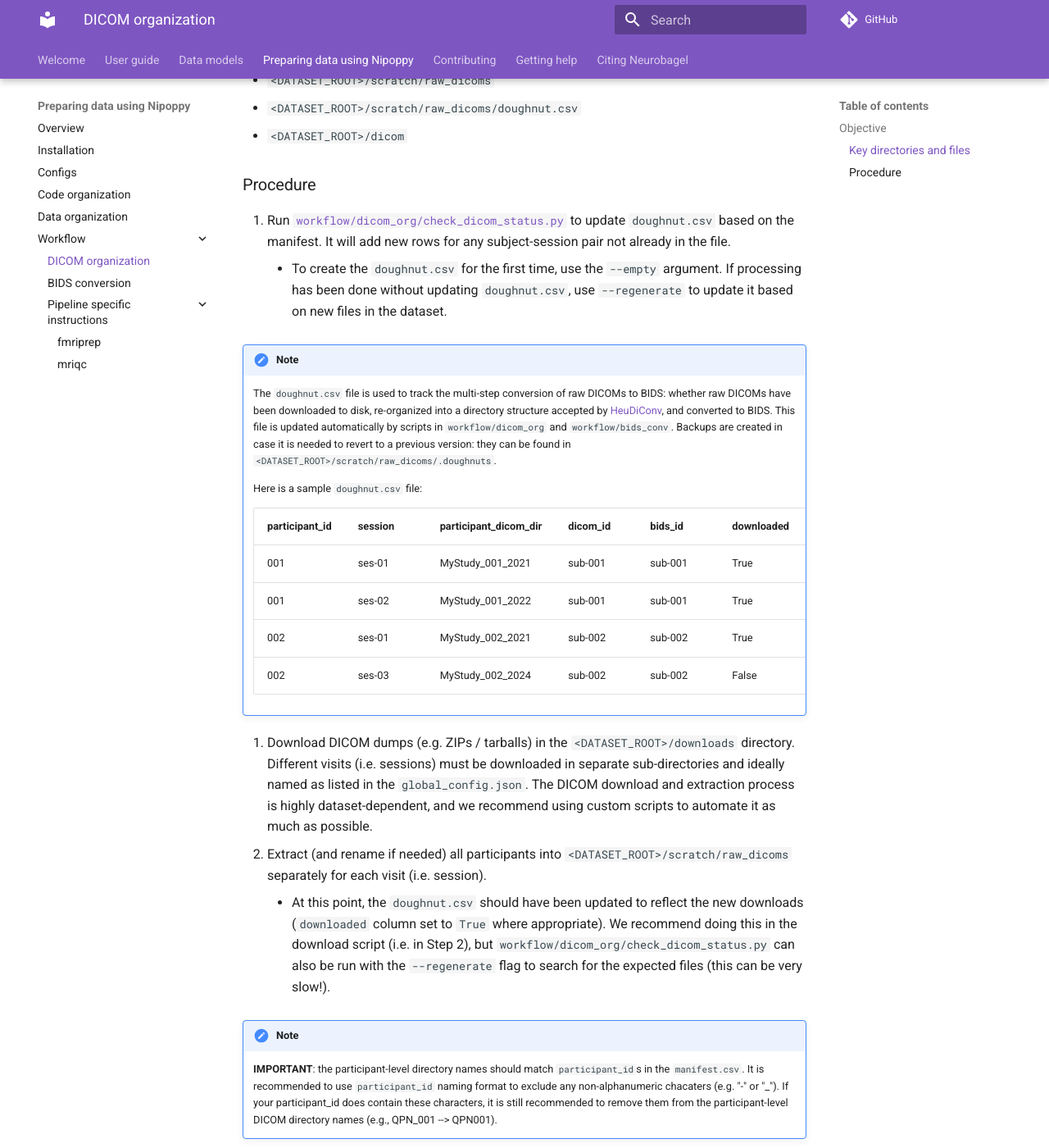
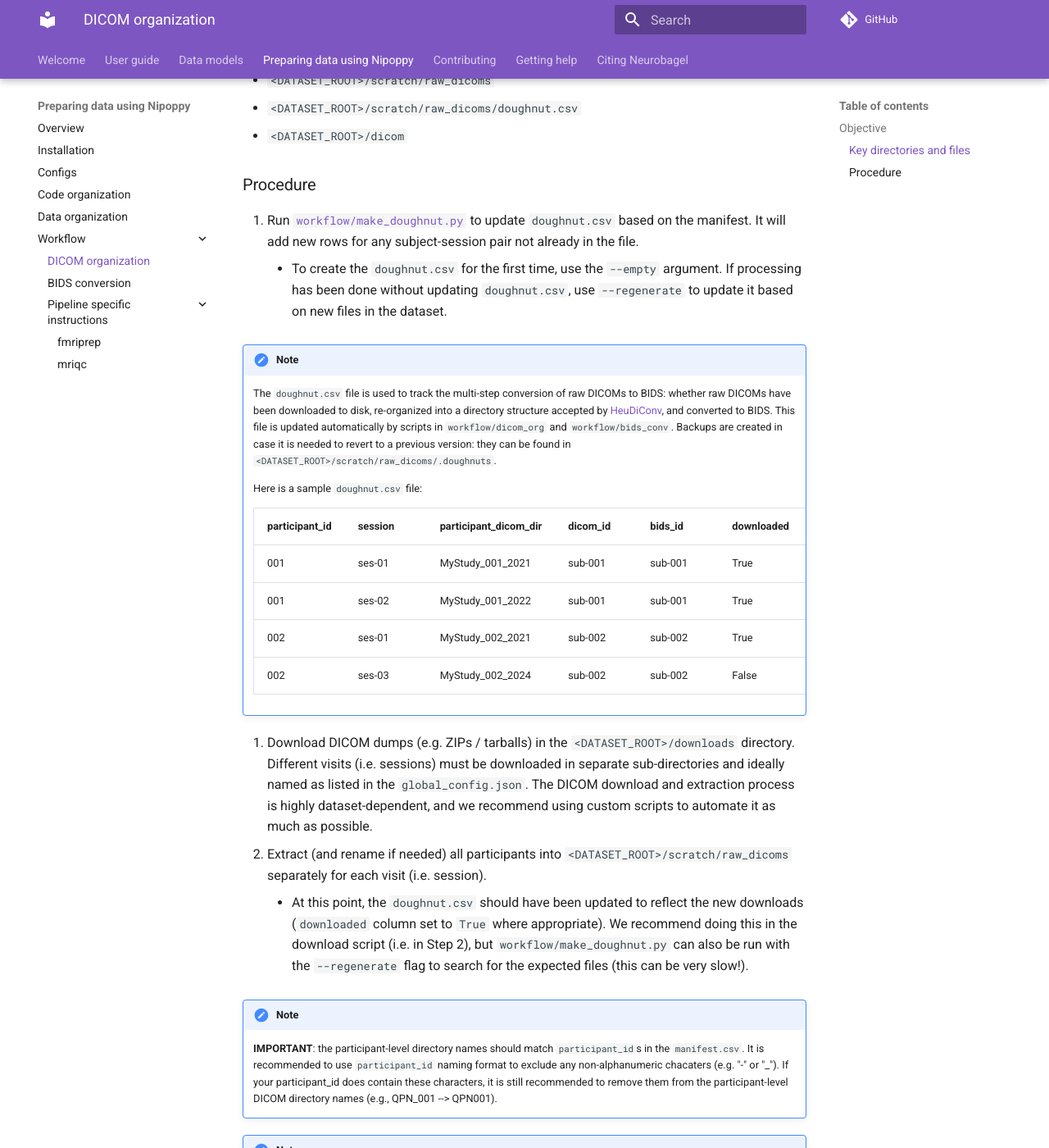
Before and after one commit to neurobagel/documentation, an MkDocs documentation site: the page built from docs/nipoppy/workflow/dicom_org.md, in a window 1280 px wide and 1400 px high, scrolled down 552 px. Shown: the whole window at 82% size. Built offline with MkDocs 1.6.1 and Material for MkDocs 9.7.7, drawn with Linux system fonts in a browser that asks for light colours; comment, search, counter and statistics services are not loaded.

```diff
--- a/docs/nipoppy/workflow/dicom_org.md
+++ b/docs/nipoppy/workflow/dicom_org.md
@@ -15,7 +15,7 @@
 
 ### Procedure
 
-1. Run [`workflow/dicom_org/check_dicom_status.py`](https://github.com/neurodatascience/nipoppy/blob/main/nipoppy/workflow/dicom_org/check_dicom_status.py) to update `doughnut.csv` based on the manifest. It will add new rows for any subject-session pair not already in the file.
+1. Run [`workflow/make_doughnut.py`](https://github.com/neurodatascience/nipoppy/blob/main/nipoppy/workflow/make_doughnut.py) to update `doughnut.csv` based on the manifest. It will add new rows for any subject-session pair not already in the file.
     - To create the `doughnut.csv` for the first time, use the `--empty` argument. If processing has been done without updating `doughnut.csv`, use `--regenerate` to update it based on new files in the dataset.
 
 !!! note
@@ -33,7 +33,7 @@
 
 2. Download DICOM dumps (e.g. ZIPs / tarballs) in the `<DATASET_ROOT>/downloads` directory. Different visits (i.e. sessions) must be downloaded in separate sub-directories and ideally named as listed in the `global_config.json`. The DICOM download and extraction process is highly dataset-dependent, and we recommend using custom scripts to automate it as much as possible.
 3. Extract (and rename if needed) all participants into `<DATASET_ROOT>/scratch/raw_dicoms` separately for each visit (i.e. session).
-    - At this point, the `doughnut.csv` should have been updated to reflect the new downloads (`downloaded` column set to `True` where appropriate). We recommend doing this in the download script (i.e. in Step 2), but `workflow/dicom_org/check_dicom_status.py` can also be run with the `--regenerate` flag to search for the expected files (this can be very slow!).
+    - At this point, the `doughnut.csv` should have been updated to reflect the new downloads (`downloaded` column set to `True` where appropriate). We recommend doing this in the download script (i.e. in Step 2), but `workflow/make_doughnut.py` can also be run with the `--regenerate` flag to search for the expected files (this can be very slow!).
 
 
 !!! note
```
